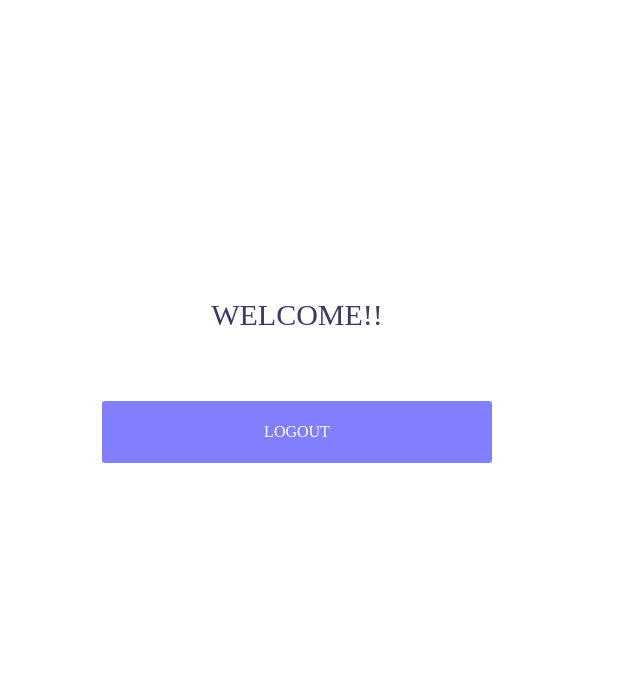
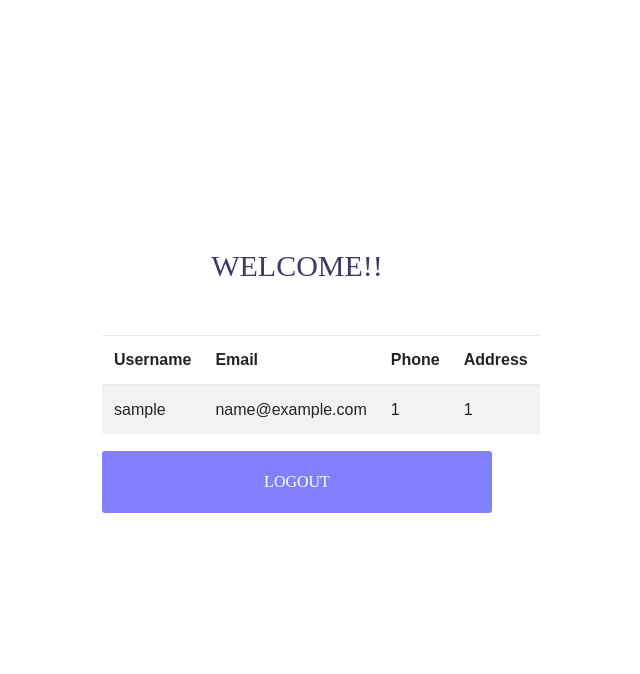
Before and after one commit to bhuvansingla/flask-login, a Flask app: page / in a window 1280 px wide. Shown: the top 674 px of the page, without its empty margins (343-983 px from the left). Run offline with Flask 3, Linux system fonts and the light colour scheme; the visitor is signed in with stand-in values (Sample User, id 1); some libraries are stand-ins or nearby versions; some web fonts are replaced.

Commit message:
basic login implemented

```diff
--- a/app.py
+++ b/app.py
@@ -10,16 +10,28 @@ class User(db.Model):
     id = db.Column(db.Integer, primary_key=True)
     username = db.Column(db.String(100), unique=True)
     password = db.Column(db.String(100))
+    #add phone number
+    phone = db.Column(db.String(100))
+    #add email
+    email = db.Column(db.String(100))
+    #add address
+    address = db.Column(db.String(100))
 
-    def __init__(self, username, password):
+    def __init__(self, username, password, phone, email, address):
         self.username = username
         self.password = password
+        self.phone = phone
+        self.email = email
+        self.address = address
 
 
 @app.route('/', methods=['GET'])
 def index():
     if session.get('logged_in'):
-        return render_template('home.html')
+
+        # open the home page and display the user's name
+        return render_template('home.html', name=session.get("username"))
+        #return render_template('home.html')
     else:
         return render_template('index.html', message="Hello!")
 
@@ -28,7 +40,8 @@ def index():
 def register():
     if request.method == 'POST':
         try:
-            db.session.add(User(username=request.form['username'], password=request.form['password']))
+            db.session.add(User(username=request.form['username'], password=request.form['password'],phone=request.form['phone'],email=request.form['email'],address=request.form['address']))
+
             db.session.commit()
             return redirect(url_for('login'))
         except:
@@ -42,11 +55,17 @@ def login():
     if request.method == 'GET':
         return render_template('login.html')
     else:
-        u = request.form['username']
-        p = request.form['password']
-        data = User.query.filter_by(username=u, password=p).first()
+        username = request.form['username']
+        password = request.form['password']
+        data = User.query.filter_by(username=username, password=password).first()
         if data is not None:
             session['logged_in'] = True
+            session['username'] = username
+            session['email'] = data.email
+            session['phone'] = data.phone
+            session['address'] = data.address
+
+
             return redirect(url_for('index'))
         return render_template('index.html', message="Incorrect Details")
 
--- a/templates/home.html
+++ b/templates/home.html
@@ -6,7 +6,26 @@
 			<span class="login100-form-title p-b-51">
 				Welcome!!<br>
 			</span>
-
+			{% if session.logged_in %}
+				<table class="table table-striped">
+					<thead>
+						<tr>
+							<th>Username</th>
+							<th>Email</th>
+							<th>Phone</th>
+							<th>Address</th>
+						</tr>
+					</thead>
+					<tbody>
+						<tr>
+							<td>{{session.username}}</td>
+							<td>{{session.email}}</td>
+							<td>{{session.phone}}</td>
+							<td>{{session.address}}</td>
+						</tr>
+					</tbody>
+				</table>
+			{% endif %}
 			<div class="container-login100-form-btn m-t-17">
 				<button class="login100-form-btn">
 					<a class="login100-form-btn" href="/logout">Logout</a>
```
Also changed, not shown: templates/register.html (+11 -0 lines).
